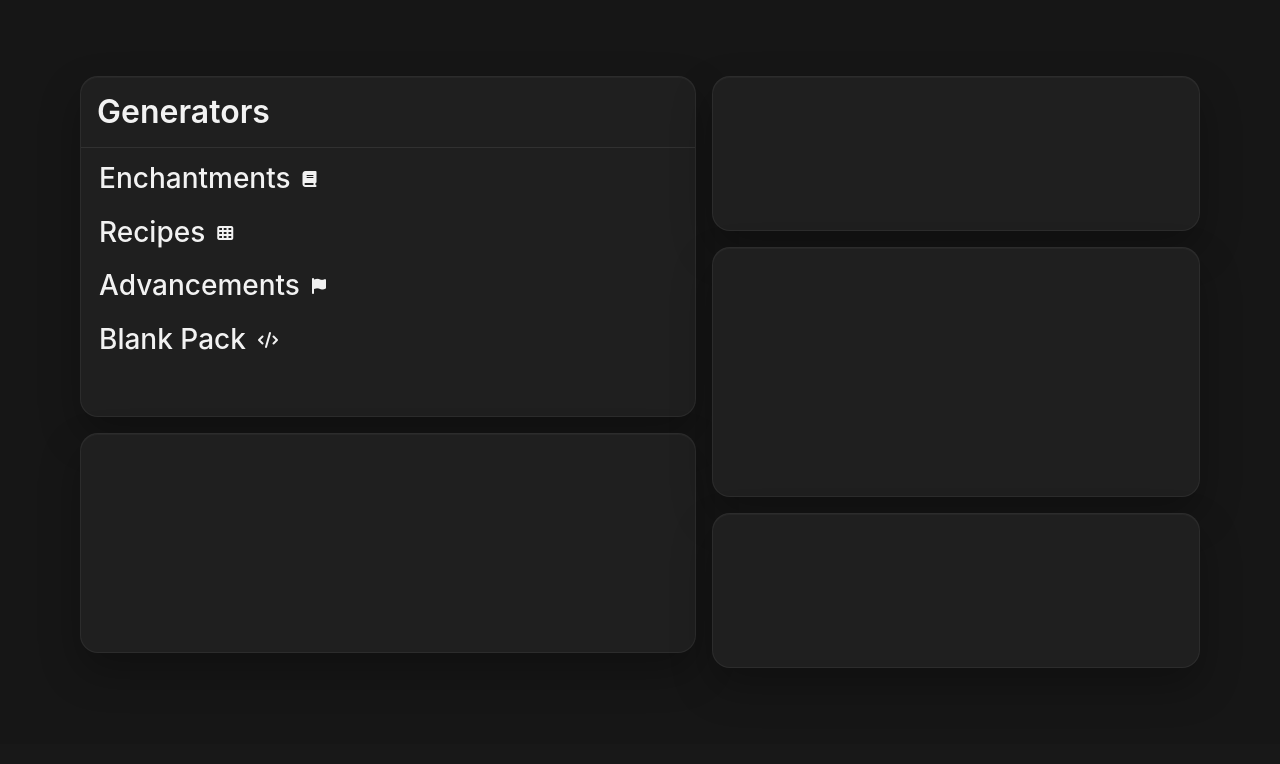
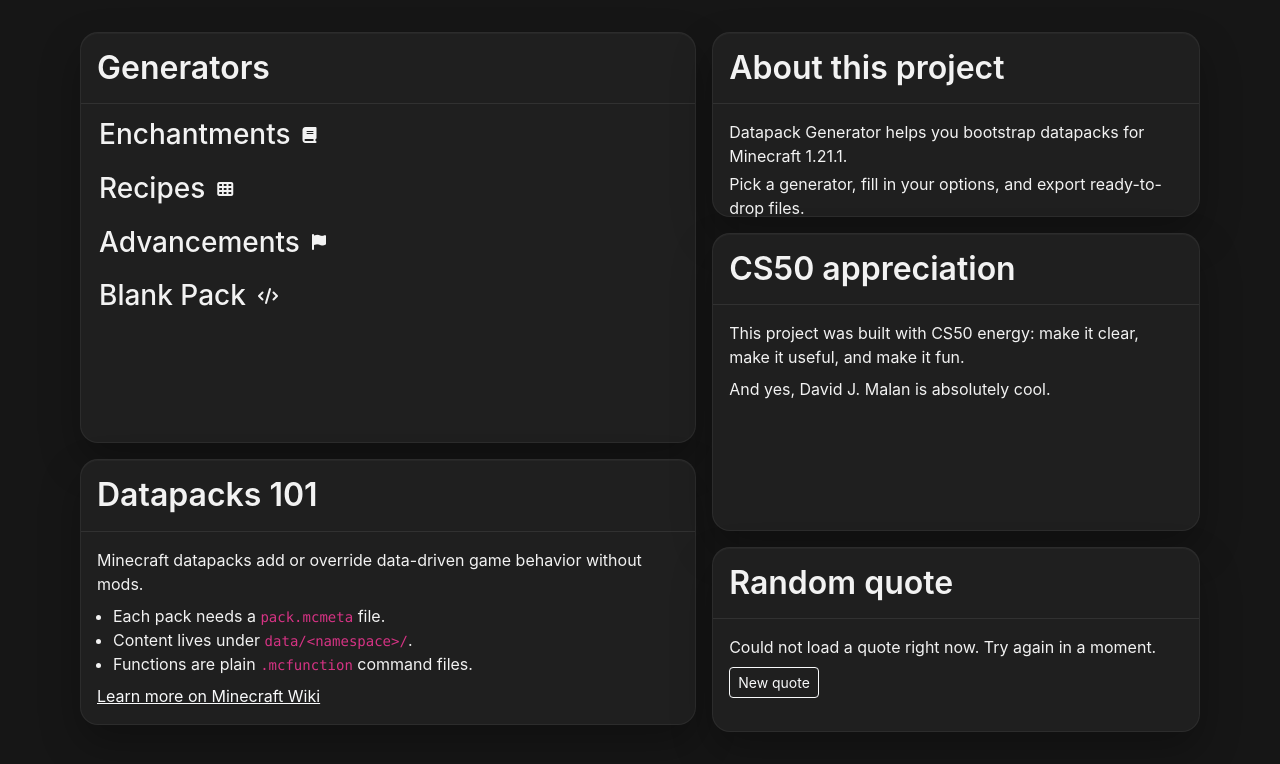
Before and after one commit to flintvivi/datapack-gen, a Flask app: page / in a window 1280 px wide. Shown: the part 56-820 px from the top of the page. Before the commit the page ends 724 px from the top, so only its background shows below. Run offline with Flask 3, Linux system fonts and the light colour scheme; some libraries are stand-ins or nearby versions.

Commit message:
feat: enhance Datapacks 101 section and add random quote functionality

```diff
--- a/templates/index.html
+++ b/templates/index.html
@@ -30,13 +30,72 @@
                     </a>
                 </div>
             </div>
-            <div class="tile tile-medium"></div>
+            <div class="tile tile-medium">
+                <h2 class="text-left tile-header">Datapacks 101</h2>
+                <div class="tile-content">
+                    <p class="mb-2">Minecraft datapacks add or override data-driven game behavior without mods.</p>
+                    <ul class="mb-2 ps-3">
+                        <li>Each pack needs a <code>pack.mcmeta</code> file.</li>
+                        <li>Content lives under <code>data/&lt;namespace&gt;/</code>.</li>
+                        <li>Functions are plain <code>.mcfunction</code> command files.</li>
+                    </ul>
+                    <a href="https://minecraft.wiki/w/Data_pack" class="link-light" target="_blank" rel="noopener noreferrer">
+                        Learn more on Minecraft Wiki
+                    </a>
+                </div>
+            </div>
         </div>
         <div class="stack stack-secondary">
-            <div class="tile tile-small"></div>
-            <div class="tile tile-wide"></div>
-            <div class="tile tile-small"></div>
+            <div class="tile tile-small">
+                <h2 class="text-left tile-header">About this project</h2>
+                <div class="tile-content">
+                    <p class="mb-1">Datapack Generator helps you bootstrap datapacks for Minecraft 1.21.1.</p>
+                    <p class="mb-0">Pick a generator, fill in your options, and export ready-to-drop files.</p>
+                </div>
+            </div>
+            <div class="tile tile-wide">
+                <h2 class="text-left tile-header">CS50 appreciation</h2>
+                <div class="tile-content">
+                    <p class="mb-2">This project was built with CS50 energy: make it clear, make it useful, and make it fun.</p>
+                    <p class="mb-0">And yes, David J. Malan is absolutely cool.</p>
+                </div>
+            </div>
+            <div class="tile tile-small">
+                <h2 class="text-left tile-header">Random quote</h2>
+                <div class="tile-content">
+                    <p id="quote-text" class="mb-2">Loading quote...</p>
+                    <button id="quote-refresh" class="btn btn-sm btn-outline-light" type="button">New quote</button>
+                </div>
+            </div>
         </div>
     </section>
 </main>
+<script>
+    async function loadQuote() {
+        const quoteText = document.getElementById("quote-text");
+        if (!quoteText) {
+            return;
+        }
+
+        try {
+            const response = await fetch("https://api.quotable.io/random");
+            if (!response.ok) {
+                throw new Error("Quote request failed.");
+            }
+
+            const quote = await response.json();
+            quoteText.textContent = `"${quote.content}" — ${quote.author}`;
+        } catch (error) {
+            console.error(error);
+            quoteText.textContent = "Could not load a quote right now. Try again in a moment.";
+        }
+    }
+
+    const refreshButton = document.getElementById("quote-refresh");
+    if (refreshButton) {
+        refreshButton.addEventListener("click", loadQuote);
+    }
+
+    loadQuote();
+</script>
 {% endblock %}
```
